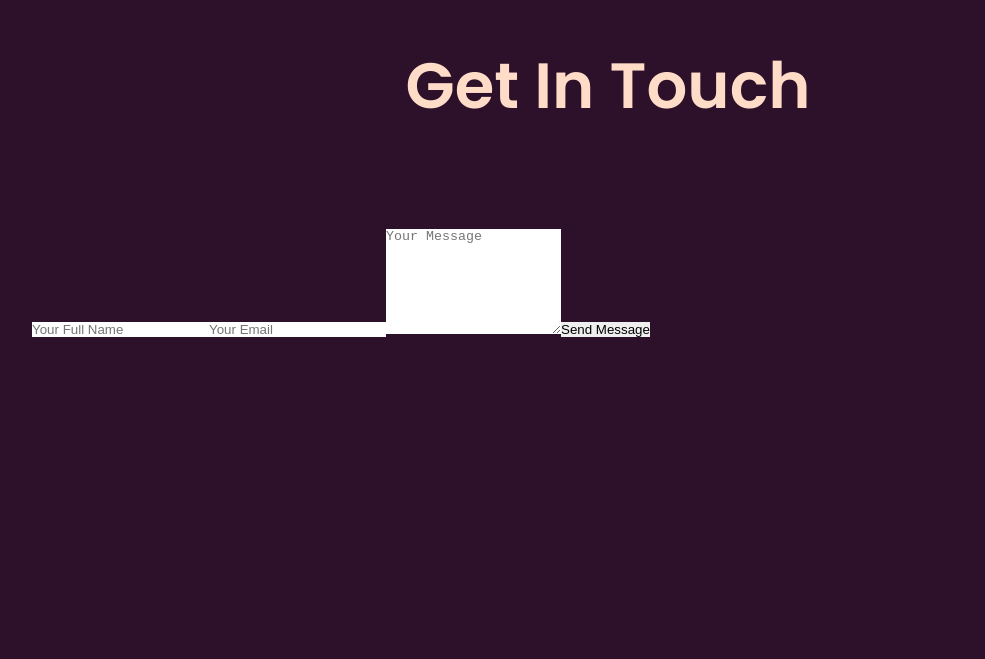
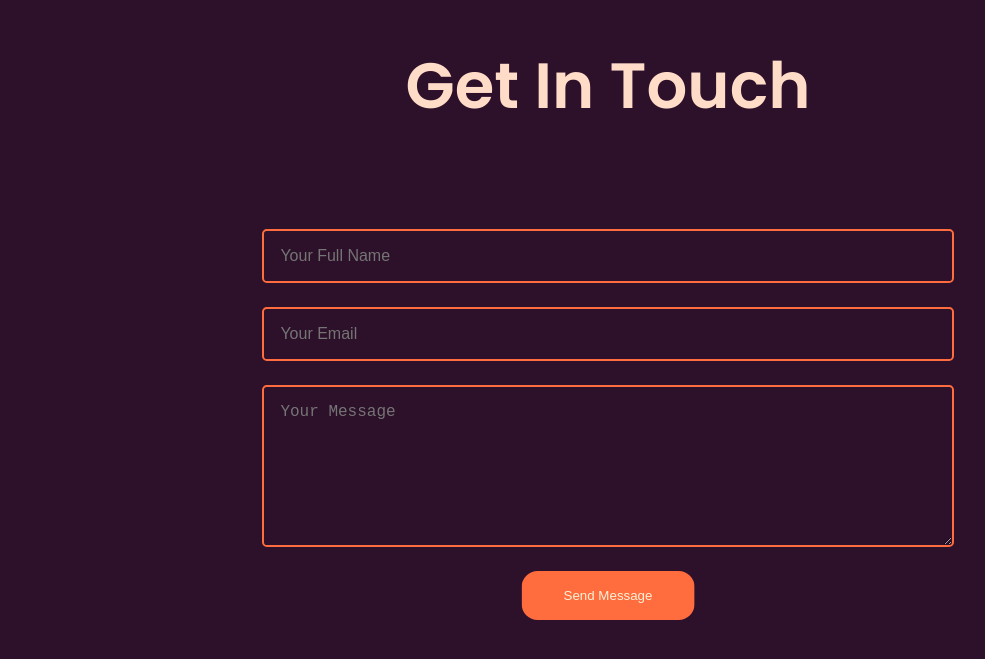
Before and after one commit to Siskyy/portfolio-site, a React (Create React App) app: page / in a window 1280 px wide. Shown: the part 2652-3311 px from the top of the page, without its empty margins (32-1017 px from the left). Before the commit the page ends 2993 px from the top, so only its background shows below. Built offline with nearby package versions, Linux system fonts and the light colour scheme; the HTML template or start-up script is replaced by a standard one.

Commit message:
Contact section css

```diff
--- a/src/Components/Contact/Contact.css
+++ b/src/Components/Contact/Contact.css
@@ -0,0 +1,38 @@
+.contact-container {
+  width: 60%;
+  display: grid;
+  grid-template-columns: 1;
+  margin: 0 auto;
+  padding-bottom: 15rem;
+}
+
+form {
+  display: flex;
+  flex-direction: column;
+  gap: 1.5rem;
+}
+
+input,
+textarea {
+  width: 100%;
+  border: 2px solid #ff6c3e;
+  border-radius: 0.3rem;
+  background: transparent;
+  color: #ffdcc8;
+  padding: 1rem;
+  font-size: 1rem;
+}
+
+.btn.submit-button {
+  background-color: #ff6c3e;
+  border: 1px solid transparent;
+  width: 25%;
+  position: relative;
+  left: 50%;
+  transform: translateX(-50%);
+}
+
+.btn.submit-button:hover {
+  background-color: #ffdcc8;
+  color: #364657;
+}
--- a/src/Components/Contact/Contact.js
+++ b/src/Components/Contact/Contact.js
@@ -6,12 +6,14 @@ const Contact = () => {
     return (
         <section id="Contact">
             <h2>Get In Touch</h2>
-            <form>
-                <input type="text" name='name' placeholder='Your Full Name'></input>
-                <input type="email" name='email' placeholder='Your Email'></input>
-                <textarea type="message" placeholder='Your Message' rows="7"></textarea>
-                <button type="submit" >Send Message</button>
-            </form>
+            <div className="contact-container">
+                <form>
+                    <input type="text" name='name' placeholder='Your Full Name'></input>
+                    <input type="email" name='email' placeholder='Your Email'></input>
+                    <textarea type="message" placeholder='Your Message' rows="7"></textarea>
+                    <button type="submit" className="btn submit-button">Send Message</button>
+                </form>
+            </div>
         </section>
     )
 }
```
